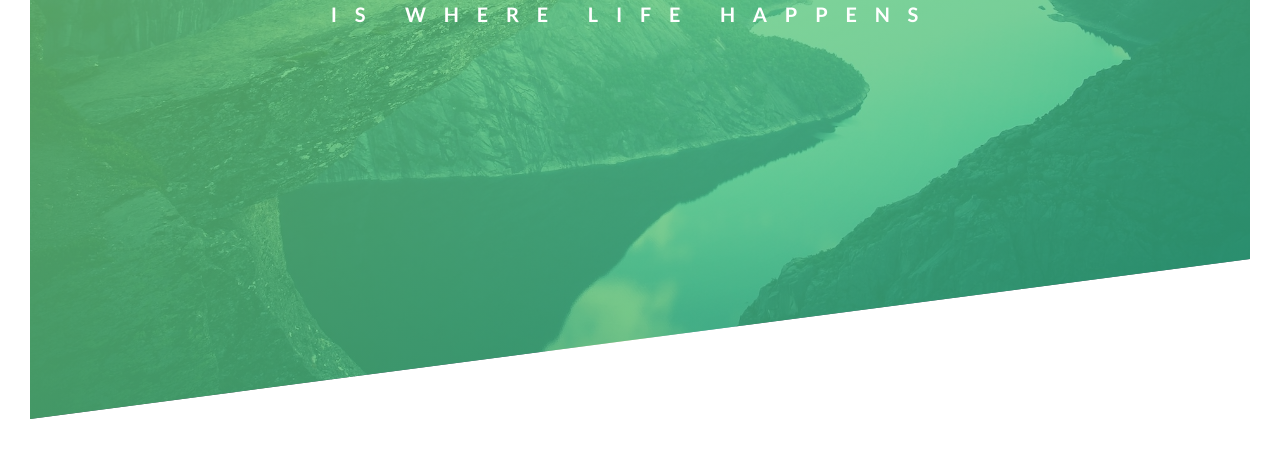
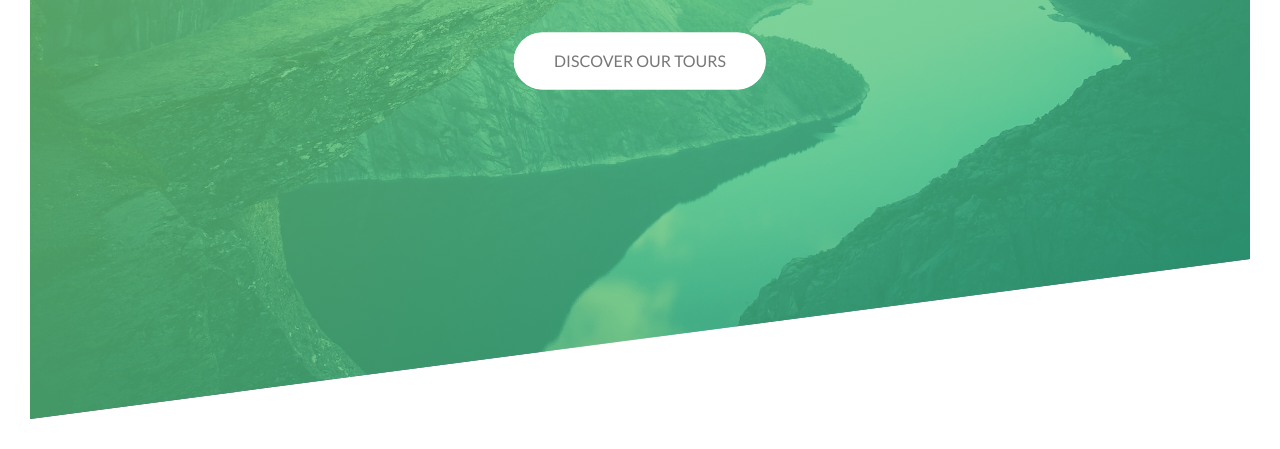
Before and after one commit to VictorOchando/NatureTours, a plain HTML site: page index.html in a window 1280 px wide. Shown: the part 371-820 px from the top of the page. Drawn offline with Linux system fonts and the light colour scheme.

Commit message:
Animated Button

```diff
--- a/css/style.css
+++ b/css/style.css
@@ -49,11 +49,13 @@ body {
     top: 40%;
     left: 50%;
     transform: translate(-50%, -50%);
+    text-align: center;
 }
 
 .heading-primary {
     color: #ffff;
     text-transform: uppercase;
+    margin-bottom: 60px;
 }
 
 .heading-primary-main {
@@ -109,3 +111,67 @@ body {
         transform: translate(0);
     }
 }
+
+@keyframes moveInBottom {
+    0% {
+        opacity: 0;
+        transform: translateY(+50px);
+    }
+
+    100% {
+        opacity: 1;
+        transform: translate(0);
+    }
+}
+
+.btn:link,
+.btn:visited {
+    text-transform: uppercase;
+    text-decoration: none;
+    padding: 15px 40px;
+    display: inline-block;
+    border-radius: 200px;
+    transition: all 0.2s;
+    position: relative;
+}
+
+.btn:hover {
+    transform: translateY(-3px);
+    box-shadow: 0 7px 20px rgba(0, 0, 0, 0.2);
+}
+
+.btn:active {
+    transform: translateY(-1px);
+    box-shadow: 0 3px 10px rgba(0, 0, 0, 0.2);
+}
+
+.btn-white {
+    background-color: white;
+    color: #777;
+}
+.btn::after {
+    content: "";
+    display: inline-block;
+    height: 100%;
+    width: 100%;
+    border-radius: 200px;
+    position: absolute;
+    top: 0;
+    left: 0;
+    z-index: -1;
+    transition: all 0.4s;
+}
+
+.btn-white::after {
+    background-color: white;
+}
+
+.btn:hover::after {
+    transform: scaleX(1.5) scaleY(1.7);
+    opacity: 0;
+}
+
+.btn-animated {
+    animation: moveInBottom 0.5s ease-out 0.75s;
+    animation-fill-mode: backwards;
+}
--- a/index.html
+++ b/index.html
@@ -26,6 +26,10 @@
                         >is where life happens</span
                     >
                 </h1>
+
+                <a href="#" class="btn btn-white btn-animated"
+                    >Discover our tours</a
+                >
             </div>
         </header>
     </head>
```
